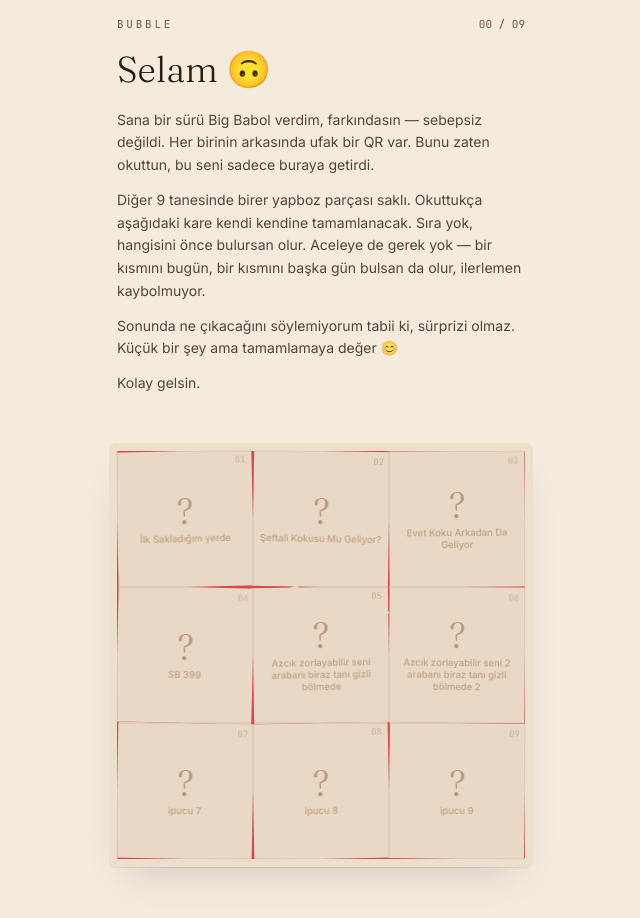
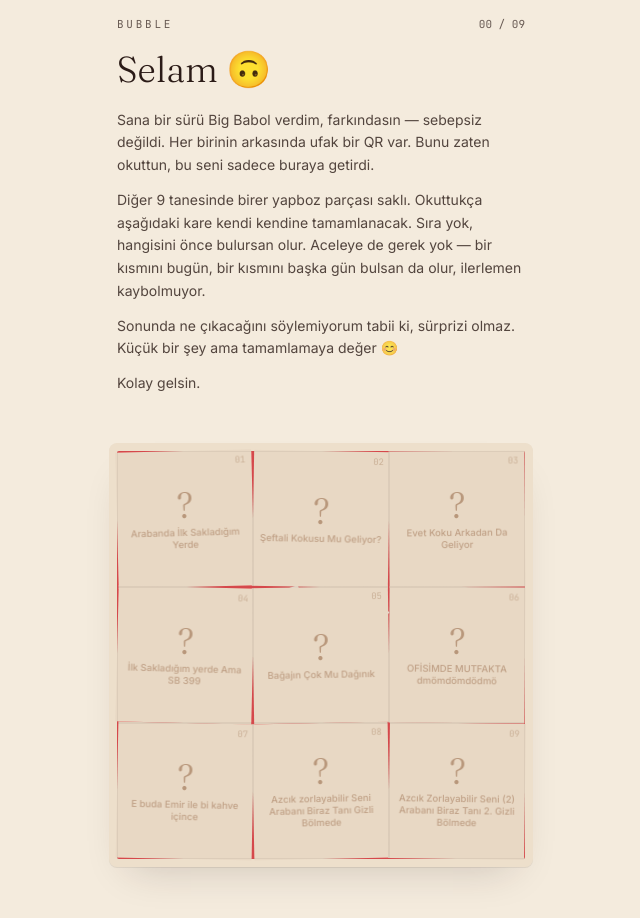
Before and after one commit to emirocak/bubble-adventure, a React (Vite) app: page / in a window 1280 px wide. Shown: the top 918 px of the page, without its empty margins (319-959 px from the left). Built offline with nearby package versions, Linux system fonts and the light colour scheme.

Commit message:
Update config.ts

```diff
--- a/src/config.ts
+++ b/src/config.ts
@@ -49,15 +49,15 @@ export const defaultConfig: Config = {
    * Uygulama yerlerini yaz — kısa tut (2-4 kelime).
    */
   pieceHints: {
-    1: 'İlk Sakladığım yerde',
+    1: 'Arabanda İlk Sakladığım Yerde',
     2: 'Şeftali Kokusu Mu Geliyor?',
     3: 'Evet Koku Arkadan Da Geliyor',
-    4: 'SB 399',
-    5: 'Azcık zorlayabilir seni arabanı biraz tanı gizli bölmede',
-    6: 'Azcık zorlayabilir seni 2 arabanı biraz tanı gizli bölmede 2',
-    7: 'ipucu 7',
-    8: 'ipucu 8',
-    9: 'ipucu 9',
+    4: 'İlk Sakladığım yerde Ama SB 399',
+    5: 'Bağajın Çok Mu Dağınık',
+    6: 'OFİSİMDE MUTFAKTA dmömdömdödmö',
+    7: 'E buda Emir ile bi kahve içince',
+    8: 'Azcık zorlayabilir Seni Arabanı Biraz Tanı Gizli Bölmede',
+    9: 'Azcık Zorlayabilir Seni (2) Arabanı Biraz Tanı 2. Gizli Bölmede',
   },
 
   unlockMessages: [
```
